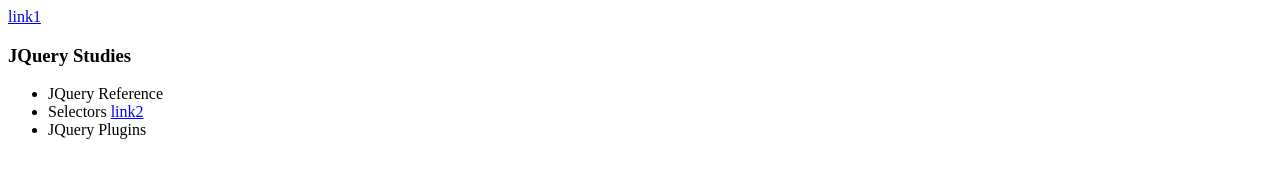
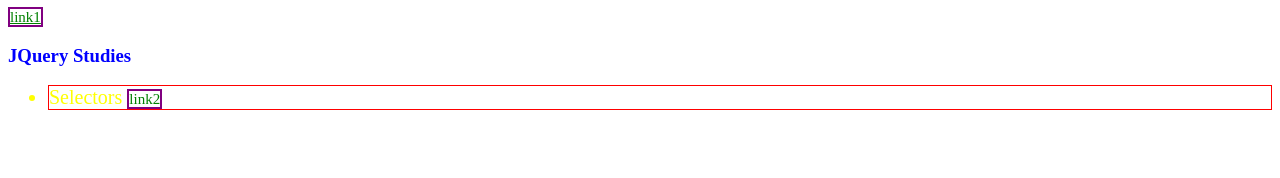
Before and after one commit to Arifdamar/Javascript-Course, a plain HTML site: page JQuery/index.html in a window 1280 px wide. Drawn offline with nearby package versions, Linux system fonts and the light colour scheme.

Commit message:
adding css

```diff
--- a/JQuery/index.html
+++ b/JQuery/index.html
@@ -10,19 +10,45 @@
 
 <body>
     <a href="#">link1</a>
-    <h3>JQuery Studies</h3>
+    <h3 id="header">JQuery Studies</h3>
     <ul id="list">
         <li class="item">JQuery Reference</li>
         <li>Selectors <a href="#">link2</a></li>
         <li class="item">JQuery Plugins</li>
     </ul>
     <script>
+        /*
+        **Selectors**
         console.log($("#list"));
         console.log($("h3"));
         console.log($("li"));
         console.log($(".item"));
         console.log($("a"));
         console.log($("li a"));
+        */
+
+
+        $("#header").css("color", "blue");
+        $("#list a").css("text-decoration", "none");
+
+        var styles ={
+            color: "yellow",
+            fontSize: "20px",
+            border: "1px solid red"
+        }
+
+        $("ul li").css(styles);
+
+        $("a").css({
+            color: "green",
+            fontSize: "15px",
+            border: "2px solid purple"
+        });
+
+        $(".item").css({
+            display: "none"
+        })
+
     </script>
 </body>
 
```
